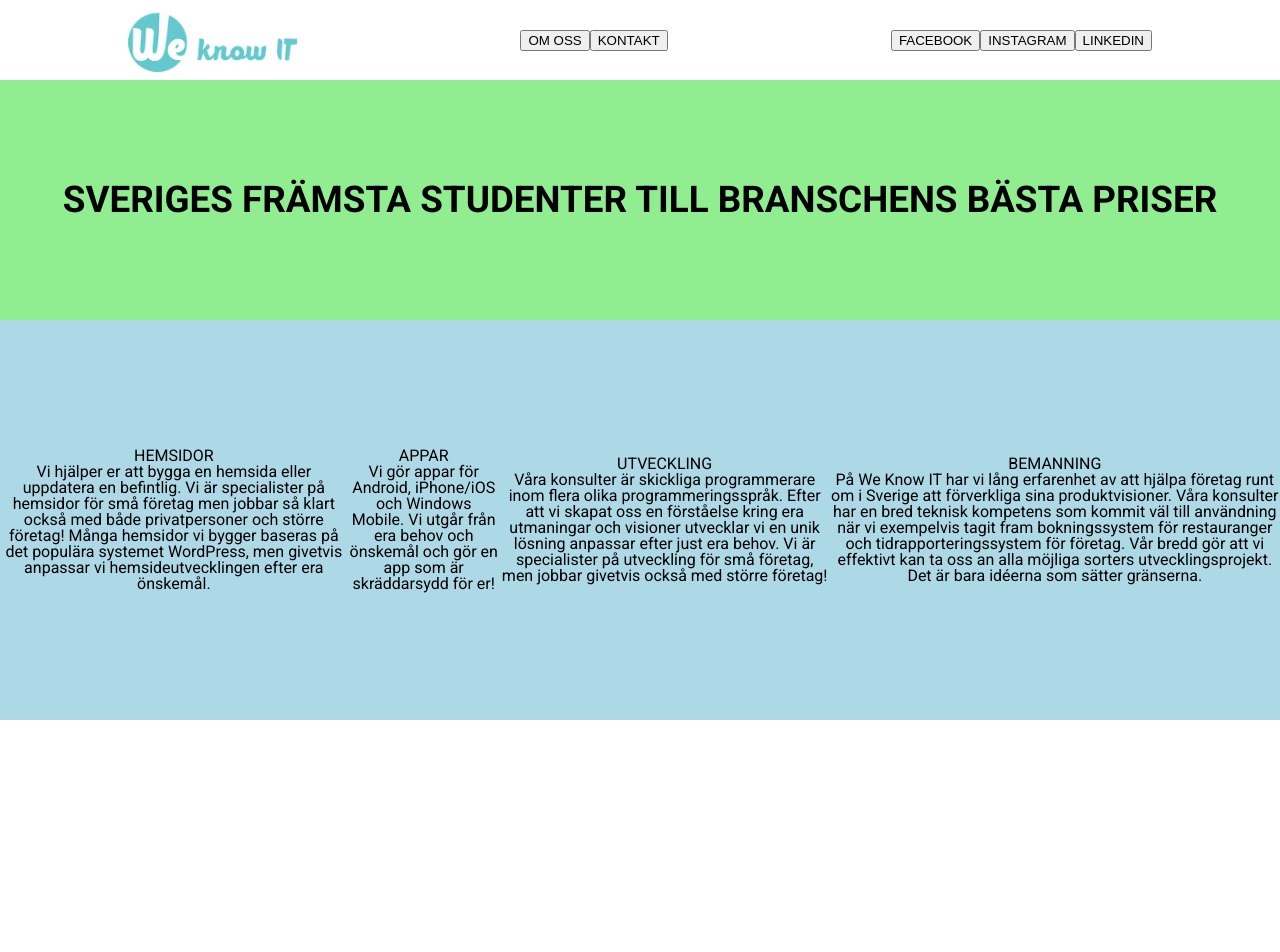
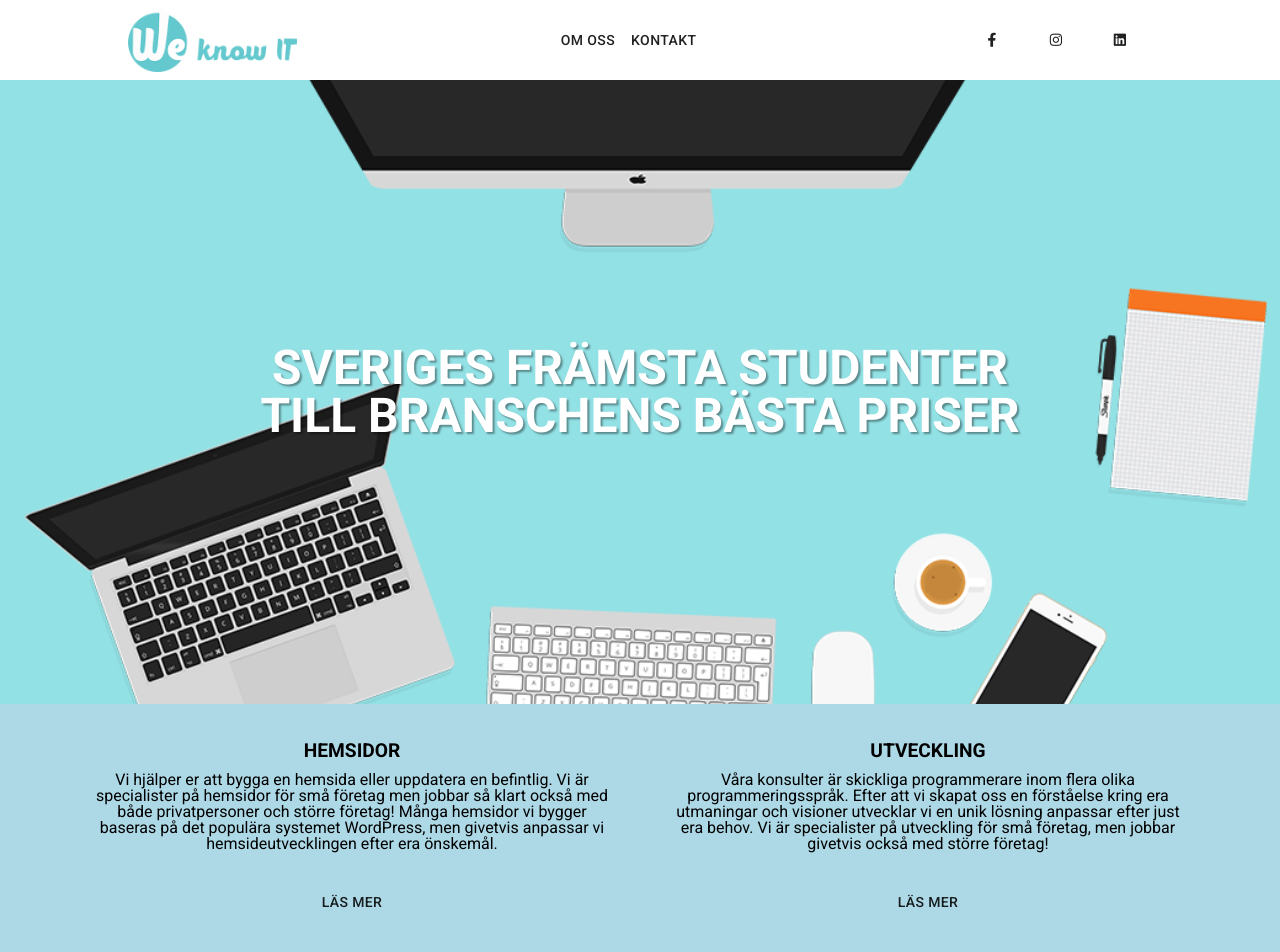
Before and after one commit to johniversen/wkit-website, a React (Create React App) app: page / in a window 1280 px wide. Shown: the top 952 px of the page. Before the commit the page ends 800 px from the top, so only its background shows below. Built offline with nearby package versions, Linux system fonts and the light colour scheme.

Commit message:
implement products

```diff
--- a/public/index.html
+++ b/public/index.html
@@ -5,6 +5,7 @@
     <meta name="viewport" content="width=device-width, initial-scale=1" />
     <meta name="theme-color" content="#000000" />
     <link rel="stylesheet" href="https://fonts.googleapis.com/css?family=Roboto:300,400,500,700&display=swap" />
+    <link rel="stylesheet" href="https://use.fontawesome.com/releases/v5.11.2/css/all.css" integrity="sha384-KA6wR/X5RY4zFAHpv/CnoG2UW1uogYfdnP67Uv7eULvTveboZJg0qUpmJZb5VqzN" crossorigin="anonymous">
     <link rel="manifest" href="%PUBLIC_URL%/manifest.json" />
     <title>WeKnowIT</title>
   </head>
--- a/src/components/Banner/Banner.jsx
+++ b/src/components/Banner/Banner.jsx
@@ -1,6 +1,7 @@
 import React from 'react';
 import styled from 'styled-components';
 import { COLORS } from '../../variables/colors';
+import BannerImg from '../../assets/banner.png';
 
 const Banner = () => {
   const c = { ...COLORS };
@@ -11,13 +12,20 @@ const Banner = () => {
   justify-content: center;
   flex-direction: column;
   text-align: center;
-  background-color: ${c.backgroundGreen};
-  height: 15rem;
+  background-color: ${c.wkitBlue};
+  height: 39rem;
+  background-image: url(${BannerImg});
+  background-position: center;
+  background-size: cover;
+  background-repeat: no-repeat;
   `
 
   const StyledH1 = styled.h1`
-  font-size: 2.3rem;
+  width: 65%;
+  font-size: 3rem;
   font-weight: bold;
+  color: white;
+  text-shadow: 2px 2px 2px rgba(0,0,0,0.39);
   `
 
   return (
--- a/src/components/Buttons/Button.jsx
+++ b/src/components/Buttons/Button.jsx
@@ -1,13 +1,14 @@
 import React from 'react';
+import Button from '@material-ui/core/Button';
 
-const Button = (props) => {
+const Buttons = (props) => {
   const { handleClick, buttonText } = props;
 
   return (
-    <button onClick={handleClick} >
+    <Button onClick={handleClick} >
       {buttonText}
-    </button>
+    </Button>
   )
 }
 
-export default Button;
+export default Buttons;
--- a/src/components/Buttons/index.jsx
+++ b/src/components/Buttons/index.jsx
@@ -1,10 +1,10 @@
 import React from 'react';
-import Button from './Button';
+import Buttons from './Button';
 
 const ButtonContainer = (props) => {
   const { buttonFunction, buttonText } = props;
   return (
-    <Button handleClick={ buttonFunction } buttonText={ buttonText } />
+    <Buttons handleClick={ buttonFunction } buttonText={ buttonText } />
   )
 }
 
--- a/src/components/Header/Header.jsx
+++ b/src/components/Header/Header.jsx
@@ -7,6 +7,18 @@ import Logo from '../../assets/logo.png';
 const Header = (props) => {
   const aboutClick = () => {
     props.history.push("/about");
+  }
+
+  const facebookClick = () => {
+    window.location.href = "https://www.facebook.com/WeKnowITswe/";
+  }
+
+  const instagramClick = () => {
+    window.location.href = "https://www.instagram.com/weknowitswe/";
+  }
+
+  const linkedinClick = () => {
+    window.location.href = "https://se.linkedin.com/company/we-know-it";
   }
 
   const StyledSection = styled.section`
@@ -33,9 +45,9 @@ max-height: 80%;
         <ButtonContainer buttonText={"KONTAKT"} />
       </div>
       <div>
-        <ButtonContainer buttonText={"FACEBOOK"} />
-        <ButtonContainer buttonText={"INSTAGRAM"} />
-        <ButtonContainer buttonText={"LINKEDIN"} />
+        <ButtonContainer buttonFunction={facebookClick} buttonText={<i class="fab fa-facebook-f"></i>} />
+        <ButtonContainer buttonFunction={instagramClick} buttonText={<i class="fab fa-instagram"></i>} />
+        <ButtonContainer buttonFunction={linkedinClick} buttonText={<i class="fab fa-linkedin"></i>} />
       </div>
     </StyledSection>
   );
--- a/src/components/Products/Products.jsx
+++ b/src/components/Products/Products.jsx
@@ -1,6 +1,7 @@
 import React from 'react';
 import styled from 'styled-components';
 import { COLORS } from '../../variables/colors';
+import ButtonContainer from '../Buttons';
 
 
 const Products = () => {
@@ -8,36 +9,69 @@ const Products = () => {
 
   const StyledSection = styled.section`
   display: flex;
+  flex-direction: column;
   align-items: center;
   justify-content: center;
-  flex-direction: row;
   text-align: center;
   background-color: ${c.navBlue};
-  height: 25rem;
+  height: 32rem;
+  `
+
+  const StyledTopSection = styled.div`
+  display: flex;
+  justify-content: center;
+  flex-direction: row;
+  width: 90%;
+  `
+
+  const StyledBottomSection = styled.div`
+  display: flex;
+  justify-content: center;
+  flex-direction: row;
+  width: 90%;
   `
 
   const StyledProcutContainer = styled.div`
+  padding: 2rem;
+  width: 100%;
+  `
 
+  const StyledH1 = styled.h1`
+  font-size: 1.2rem;
+  font-weight: bold;
+  margin-bottom: 0.7rem;
+  `
+
+  const StyledP = styled.p`
+  margin-bottom: 2rem;
   `
 
   return (
     <StyledSection>
+      <StyledTopSection>
         <StyledProcutContainer>
-        <h1>HEMSIDOR</h1>
-        <p>Vi hjälper er att bygga en hemsida eller uppdatera en befintlig. Vi är specialister på hemsidor för små företag men jobbar så klart också med både privatpersoner och större företag! Många hemsidor vi bygger baseras på det populära systemet WordPress, men givetvis anpassar vi hemsideutvecklingen efter era önskemål.</p>
+          <StyledH1>HEMSIDOR</StyledH1>
+          <StyledP>Vi hjälper er att bygga en hemsida eller uppdatera en befintlig. Vi är specialister på hemsidor för små företag men jobbar så klart också med både privatpersoner och större företag! Många hemsidor vi bygger baseras på det populära systemet WordPress, men givetvis anpassar vi hemsideutvecklingen efter era önskemål.</StyledP>
+          <ButtonContainer buttonText={"Läs mer"} />
         </StyledProcutContainer>
         <StyledProcutContainer>
-      <h1>APPAR</h1>
-        <p>Vi gör appar för Android, iPhone/iOS och Windows Mobile. Vi utgår från era behov och önskemål och gör en app som är skräddarsydd för er!</p>
+          <StyledH1>UTVECKLING</StyledH1>
+          <StyledP>Våra konsulter är skickliga programmerare inom flera olika programmeringsspråk. Efter att vi skapat oss en förståelse kring era utmaningar och visioner utvecklar vi en unik lösning anpassar efter just era behov. Vi är specialister på utveckling för små företag, men jobbar givetvis också med större företag!</StyledP>
+          <ButtonContainer buttonText={"Läs mer"} />
+        </StyledProcutContainer>
+      </StyledTopSection>
+      <StyledBottomSection>
+        <StyledProcutContainer>
+          <StyledH1>APPAR</StyledH1>
+          <StyledP>Vi gör appar för Android, iPhone/iOS och Windows Mobile. Vi utgår från era behov och önskemål och gör en app som är skräddarsydd för er!</StyledP>
+          <ButtonContainer buttonText={"Läs mer"} />
         </StyledProcutContainer>
         <StyledProcutContainer>
-      <h1>UTVECKLING</h1>
-        <p>Våra konsulter är skickliga programmerare inom flera olika programmeringsspråk. Efter att vi skapat oss en förståelse kring era utmaningar och visioner utvecklar vi en unik lösning anpassar efter just era behov. Vi är specialister på utveckling för små företag, men jobbar givetvis också med större företag!</p>
+          <StyledH1>BEMANNING</StyledH1>
+          <StyledP>På We Know IT har vi lång erfarenhet av att hjälpa företag runt om i Sverige att förverkliga sina produktvisioner. Våra konsulter har en bred teknisk kompetens som kommit väl till användning när vi exempelvis tagit fram bokningssystem för restauranger och tidrapporteringssystem för företag. Vår bredd gör att vi effektivt kan ta oss an alla möjliga sorters utvecklingsprojekt. Det är bara idéerna som sätter gränserna.</StyledP>
+          <ButtonContainer buttonText={"Läs mer"} />
         </StyledProcutContainer>
-      <StyledProcutContainer>
-      <h1>BEMANNING</h1>
-        <p>På We Know IT har vi lång erfarenhet av att hjälpa företag runt om i Sverige att förverkliga sina produktvisioner. Våra konsulter har en bred teknisk kompetens som kommit väl till användning när vi exempelvis tagit fram bokningssystem för restauranger och tidrapporteringssystem för företag. Vår bredd gör att vi effektivt kan ta oss an alla möjliga sorters utvecklingsprojekt. Det är bara idéerna som sätter gränserna.</p>
-      </StyledProcutContainer>
+      </StyledBottomSection>
     </StyledSection>
   )
 }
--- a/src/variables/colors.js
+++ b/src/variables/colors.js
@@ -1,4 +1,4 @@
 export const COLORS = {
-  backgroundGreen: 'lightGreen',
+  wkitBlue: '#92E1E5',
   navBlue: 'lightblue'
 }
```
Also changed, not shown: src/assets/banner.png (added). Lines whose indentation alone changed are shown as unchanged.
